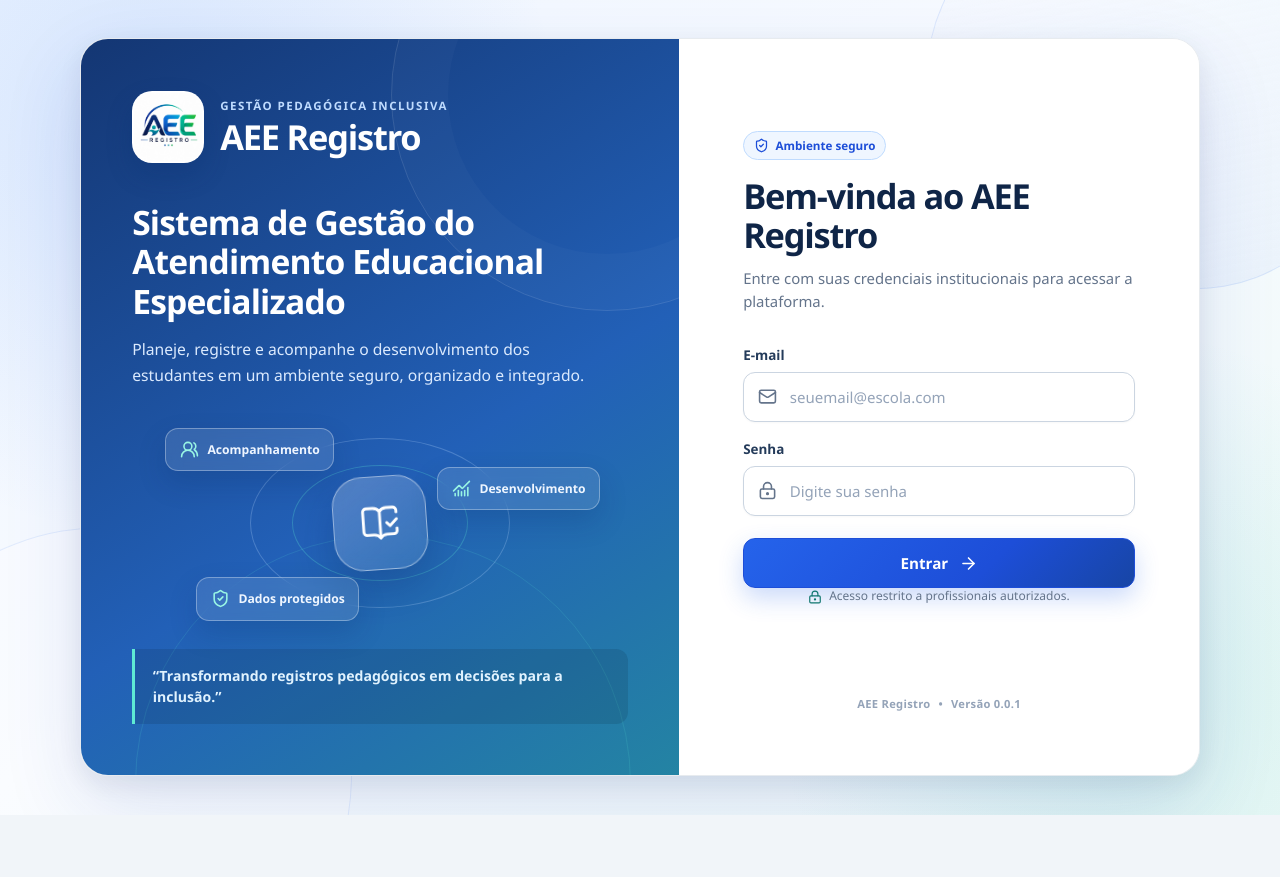
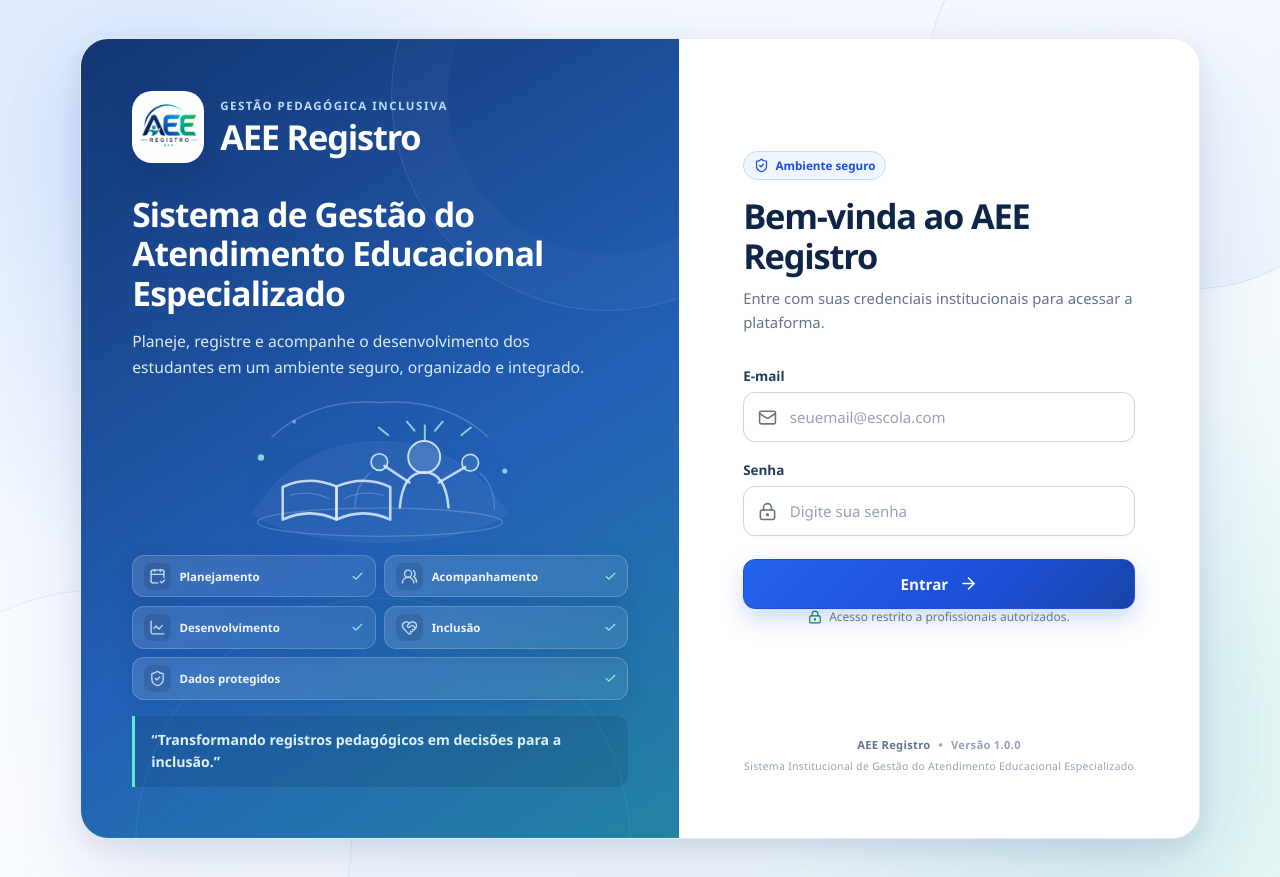
Before and after one commit to terezinhasouzacosta-netizen/aee-registro-eraa, a React (Vite) app: page /login in a window 1280 px wide. Before the commit the page ends 815 px from the top, so only its background shows below. Built offline with nearby package versions, Linux system fonts and the light colour scheme; no server answers.

Commit message:
feat: refina identidade visual do login

```diff
--- /dev/null
+++ b/src/components/login/InclusiveEducationIllustration.jsx
@@ -0,0 +1,54 @@
+function InclusiveEducationIllustration() {
+  return (
+    <svg
+      className="login-inclusive-illustration"
+      viewBox="0 0 520 250"
+      fill="none"
+      xmlns="http://www.w3.org/2000/svg"
+      aria-hidden="true"
+      focusable="false"
+    >
+      <path
+        className="login-illustration-soft-fill"
+        d="M61 193C104 119 173 79 260 79C347 79 416 119 459 193C408 222 341 236 260 236C179 236 112 222 61 193Z"
+      />
+      <ellipse className="login-illustration-line is-soft" cx="260" cy="205" rx="191" ry="22" />
+      <path className="login-illustration-line is-soft" d="M91 72C135 31 190 13 260 18" />
+      <path className="login-illustration-line is-soft" d="M429 72C385 31 330 13 260 18" />
+
+      <path
+        className="login-illustration-line is-strong"
+        d="M192 149C163 137 135 137 108 150V201C136 188 164 188 192 201V149Z"
+      />
+      <path
+        className="login-illustration-line is-strong"
+        d="M192 149C221 137 249 137 276 150V201C248 188 220 188 192 201V149Z"
+      />
+      <path className="login-illustration-line is-soft" d="M119 163C140 157 160 159 180 168" />
+      <path className="login-illustration-line is-soft" d="M204 168C224 159 244 157 265 163" />
+
+      <circle className="login-illustration-fill" cx="329" cy="103" r="25" />
+      <path
+        className="login-illustration-line is-strong"
+        d="M291 182C294 146 306 127 329 127C352 127 364 146 367 182"
+      />
+      <path className="login-illustration-line is-strong" d="M306 143L267 117" />
+      <path className="login-illustration-line is-strong" d="M352 143L393 119" />
+      <circle className="login-illustration-fill is-small" cx="259" cy="111" r="13" />
+      <circle className="login-illustration-fill is-small" cx="401" cy="112" r="13" />
+      <path className="login-illustration-line is-soft" d="M244 128C229 141 221 160 221 184" />
+      <path className="login-illustration-line is-soft" d="M416 128C431 141 439 160 439 184" />
+
+      <path className="login-illustration-accent" d="M330 76V54" />
+      <path className="login-illustration-accent" d="M314 62L302 48" />
+      <path className="login-illustration-accent" d="M346 62L358 48" />
+      <path className="login-illustration-accent" d="M387 69L402 57" />
+      <path className="login-illustration-accent" d="M273 69L258 57" />
+      <circle className="login-illustration-dot" cx="74" cy="104" r="5" />
+      <circle className="login-illustration-dot" cx="455" cy="125" r="4" />
+      <circle className="login-illustration-dot is-muted" cx="126" cy="48" r="3" />
+    </svg>
+  );
+}
+
+export default InclusiveEducationIllustration;
--- a/src/pages/LoginPage.jsx
+++ b/src/pages/LoginPage.jsx
@@ -1,8 +1,10 @@
 import { useEffect, useState } from "react";
 import {
   ArrowRight,
-  BookOpenCheck,
-  ChartNoAxesCombined,
+  CalendarCheck2,
+  Check,
+  HeartHandshake,
+  LineChart,
   LockKeyhole,
   Mail,
   ShieldCheck,
@@ -10,9 +12,18 @@ import {
 } from "lucide-react";
 import { useNavigate } from "react-router-dom";
 import logoAeeRegistro from "../assets/aee-registro-logo.png";
+import InclusiveEducationIllustration from "../components/login/InclusiveEducationIllustration";
 import { useAuth } from "../hooks/useAuth";
 import { signIn } from "../services/authService";
 import "../styles/login.css";
+
+const RECURSOS_INSTITUCIONAIS = [
+  { label: "Planejamento", Icon: CalendarCheck2 },
+  { label: "Acompanhamento", Icon: UsersRound },
+  { label: "Desenvolvimento", Icon: LineChart },
+  { label: "Inclusão", Icon: HeartHandshake },
+  { label: "Dados protegidos", Icon: ShieldCheck },
+];
 
 function traduzirErroAuth(error) {
   const code = error?.code || "";
@@ -122,24 +133,20 @@ function LoginPage() {
             </p>
           </div>
 
-          <div className="login-education-visual" aria-hidden="true">
-            <div className="login-visual-orbit is-outer" />
-            <div className="login-visual-orbit is-inner" />
-            <div className="login-visual-center">
-              <BookOpenCheck size={40} strokeWidth={1.7} />
-            </div>
-            <div className="login-visual-card is-students">
-              <UsersRound size={19} />
-              <span>Acompanhamento</span>
-            </div>
-            <div className="login-visual-card is-progress">
-              <ChartNoAxesCombined size={19} />
-              <span>Desenvolvimento</span>
-            </div>
-            <div className="login-visual-card is-security">
-              <ShieldCheck size={19} />
-              <span>Dados protegidos</span>
-            </div>
+          <div className="login-education-visual">
+            <InclusiveEducationIllustration />
+          </div>
+
+          <div className="login-feature-grid" aria-label="Recursos institucionais">
+            {RECURSOS_INSTITUCIONAIS.map(({ label, Icon }) => (
+              <div className="login-feature-card" key={label}>
+                <span className="login-feature-icon" aria-hidden="true">
+                  <Icon size={17} strokeWidth={1.9} />
+                </span>
+                <span>{label}</span>
+                <Check className="login-feature-check" size={13} aria-hidden="true" />
+              </div>
+            ))}
           </div>
 
           <blockquote className="login-quote">
@@ -212,9 +219,12 @@ function LoginPage() {
           </section>
 
           <footer className="login-footer">
-            <span>AEE Registro</span>
-            <span aria-hidden="true">•</span>
-            <span>Versão 0.0.1</span>
+            <div className="login-footer-meta">
+              <strong>AEE Registro</strong>
+              <span aria-hidden="true">•</span>
+              <span>Versão 1.0.0</span>
+            </div>
+            <p>Sistema Institucional de Gestão do Atendimento Educacional Especializado</p>
           </footer>
         </div>
       </section>
--- a/src/styles/login.css
+++ b/src/styles/login.css
@@ -94,6 +94,7 @@
 .login-brand,
 .login-institutional-copy,
 .login-education-visual,
+.login-feature-grid,
 .login-quote {
   position: relative;
   z-index: 1;
@@ -144,7 +145,7 @@
 
 .login-institutional-copy {
   max-width: 32rem;
-  margin-top: clamp(2.1rem, 5vh, 3.6rem);
+  margin-top: clamp(1.8rem, 4vh, 3rem);
 }
 
 .login-institutional-copy .login-system-title {
@@ -165,89 +166,117 @@
 }
 
 .login-education-visual {
-  width: min(100%, 440px);
-  min-height: 220px;
-  margin: 1.5rem auto 1rem;
+  width: min(100%, 470px);
+  height: clamp(150px, 20vh, 190px);
+  margin: 0.65rem auto 0.25rem;
+  color: #dbeafe;
 }
 
-.login-visual-orbit,
-.login-visual-center,
-.login-visual-card {
-  position: absolute;
+.login-inclusive-illustration {
+  width: 100%;
+  height: 100%;
+  display: block;
+  overflow: visible;
+  filter: drop-shadow(0 16px 22px rgba(7, 35, 91, 0.14));
 }
 
-.login-visual-orbit {
-  top: 50%;
-  left: 50%;
-  border: 1px solid rgba(191, 219, 254, 0.26);
-  border-radius: 50%;
-  transform: translate(-50%, -50%);
+.login-illustration-line,
+.login-illustration-accent {
+  fill: none;
+  stroke: currentColor;
+  stroke-linecap: round;
+  stroke-linejoin: round;
 }
 
-.login-visual-orbit.is-outer {
-  width: 260px;
-  height: 170px;
+.login-illustration-line.is-strong {
+  stroke-width: 4;
+  opacity: 0.86;
 }
 
-.login-visual-orbit.is-inner {
-  width: 176px;
-  height: 116px;
-  border-color: rgba(94, 234, 212, 0.28);
+.login-illustration-line.is-soft {
+  stroke-width: 2;
+  opacity: 0.24;
 }
 
-.login-visual-center {
-  top: 50%;
-  left: 50%;
-  width: 94px;
-  height: 94px;
-  display: grid;
-  place-items: center;
-  border: 1px solid rgba(255, 255, 255, 0.45);
-  border-radius: 30px;
-  color: #ffffff;
-  background: linear-gradient(145deg, rgba(255, 255, 255, 0.22), rgba(255, 255, 255, 0.08));
-  box-shadow: 0 18px 40px rgba(7, 35, 91, 0.25);
-  transform: translate(-50%, -50%) rotate(-4deg);
-  backdrop-filter: blur(8px);
+.login-illustration-accent {
+  stroke: #99f6e4;
+  stroke-width: 3;
+  opacity: 0.8;
 }
 
-.login-visual-card {
-  display: inline-flex;
+.login-illustration-soft-fill {
+  fill: rgba(255, 255, 255, 0.045);
+  stroke: rgba(255, 255, 255, 0.08);
+}
+
+.login-illustration-fill {
+  fill: rgba(219, 234, 254, 0.18);
+  stroke: currentColor;
+  stroke-width: 3;
+  opacity: 0.92;
+}
+
+.login-illustration-fill.is-small {
+  fill: rgba(153, 246, 228, 0.12);
+  stroke-width: 2.5;
+}
+
+.login-illustration-dot {
+  fill: #99f6e4;
+  opacity: 0.8;
+}
+
+.login-illustration-dot.is-muted {
+  fill: currentColor;
+  opacity: 0.45;
+}
+
+.login-feature-grid {
+  display: grid;
+  grid-template-columns: repeat(2, minmax(0, 1fr));
+  gap: 0.55rem;
+  margin-bottom: 1rem;
+}
+
+.login-feature-card {
+  min-width: 0;
+  display: grid;
+  grid-template-columns: auto minmax(0, 1fr) auto;
   align-items: center;
   gap: 0.55rem;
-  padding: 0.7rem 0.85rem;
-  border: 1px solid rgba(255, 255, 255, 0.32);
-  border-radius: 13px;
+  min-height: 40px;
+  padding: 0.42rem 0.65rem;
+  border: 1px solid rgba(255, 255, 255, 0.2);
+  border-radius: 12px;
   color: #eff6ff;
-  background: rgba(255, 255, 255, 0.11);
-  box-shadow: 0 12px 28px rgba(7, 35, 91, 0.17);
-  font-size: 0.76rem;
+  background: linear-gradient(135deg, rgba(255, 255, 255, 0.13), rgba(255, 255, 255, 0.07));
+  box-shadow: 0 9px 24px rgba(7, 35, 91, 0.11);
+  font-size: 0.72rem;
   font-weight: 650;
   backdrop-filter: blur(8px);
 }
 
-.login-visual-card svg {
-  color: #99f6e4;
+.login-feature-card:last-child {
+  grid-column: 1 / -1;
 }
 
-.login-visual-card.is-students {
-  top: 15px;
-  left: 5px;
+.login-feature-icon {
+  width: 27px;
+  height: 27px;
+  display: grid;
+  place-items: center;
+  border-radius: 8px;
+  color: #bfdbfe;
+  background: rgba(15, 23, 42, 0.14);
 }
 
-.login-visual-card.is-progress {
-  top: 54px;
-  right: 0;
-}
-
-.login-visual-card.is-security {
-  bottom: 12px;
-  left: 36px;
+.login-feature-check {
+  color: #99f6e4;
 }
 
 .login-quote {
   margin: auto 0 0;
-  padding: 1rem 1.1rem;
+  padding: 0.85rem 1rem;
   border-left: 3px solid #5eead4;
   border-radius: 0 12px 12px 0;
   color: #e0f2fe;
@@ -402,6 +431,11 @@
   transform: translateY(-1px);
 }
 
+.login-page-modern .login-form .login-submit:active:not(:disabled) {
+  box-shadow: 0 7px 18px rgba(30, 64, 175, 0.22);
+  transform: translateY(0) scale(0.99);
+}
+
 .login-page-modern .login-form .login-submit:focus-visible {
   outline: 3px solid rgba(37, 99, 235, 0.28);
   outline-offset: 3px;
@@ -432,15 +466,99 @@
 }
 
 .login-footer {
-  display: flex;
+  display: grid;
   align-items: center;
   justify-content: center;
-  gap: 0.5rem;
+  gap: 0.38rem;
   margin-top: 2.5rem;
   color: #94a3b8;
   font-size: 0.7rem;
   font-weight: 600;
   letter-spacing: 0.025em;
+  text-align: center;
+}
+
+.login-footer-meta {
+  display: flex;
+  align-items: center;
+  justify-content: center;
+  gap: 0.5rem;
+}
+
+.login-footer-meta strong {
+  color: #64748b;
+}
+
+.login-footer p {
+  max-width: 390px;
+  margin: 0;
+  color: #94a3b8;
+  font-size: 0.66rem;
+  font-weight: 500;
+  line-height: 1.45;
+}
+
+@media (max-height: 780px) and (min-width: 901px) {
+  .login-page.login-page-modern {
+    padding: 1.25rem;
+  }
+
+  .login-shell {
+    min-height: calc(100svh - 2.5rem);
+  }
+
+  .login-institutional-panel,
+  .login-access-panel {
+    padding: 2rem;
+  }
+
+  .login-logo-frame {
+    width: 60px;
+    height: 60px;
+    flex-basis: 60px;
+    border-radius: 17px;
+  }
+
+  .login-logo-frame img {
+    width: 57px;
+    height: 57px;
+  }
+
+  .login-institutional-copy {
+    margin-top: 1.2rem;
+  }
+
+  .login-institutional-copy .login-system-title {
+    font-size: 1.55rem;
+  }
+
+  .login-institutional-copy > p:last-child {
+    font-size: 0.88rem;
+    line-height: 1.5;
+  }
+
+  .login-education-visual {
+    height: 128px;
+    margin-top: 0.25rem;
+  }
+
+  .login-feature-grid {
+    gap: 0.4rem;
+    margin-bottom: 0;
+  }
+
+  .login-feature-card {
+    min-height: 36px;
+    padding-block: 0.25rem;
+  }
+
+  .login-quote {
+    display: none;
+  }
+
+  .login-footer {
+    margin-top: 1.5rem;
+  }
 }
 
 @media (max-width: 900px) {
@@ -510,7 +628,7 @@
   }
 
   .login-institutional-panel {
-    padding: 1.5rem 1.25rem 1.75rem;
+    padding: 1.35rem 1.25rem 1.3rem;
   }
 
   .login-logo-frame {
@@ -534,7 +652,7 @@
   }
 
   .login-institutional-copy {
-    margin-top: 1.45rem;
+    margin-top: 1.25rem;
   }
 
   .login-institutional-copy .login-system-title {
@@ -545,6 +663,21 @@
   .login-institutional-copy > p:last-child {
     font-size: 0.86rem;
     line-height: 1.55;
+  }
+
+  .login-feature-grid {
+    gap: 0.4rem;
+  }
+
+  .login-feature-card {
+    gap: 0.35rem;
+    padding-inline: 0.45rem;
+    font-size: 0.66rem;
+  }
+
+  .login-feature-icon {
+    width: 25px;
+    height: 25px;
   }
 
   .login-access-panel {
```
